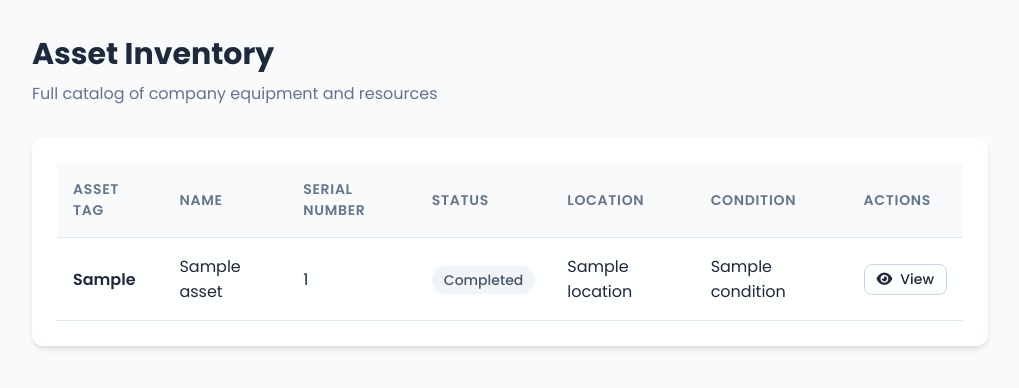
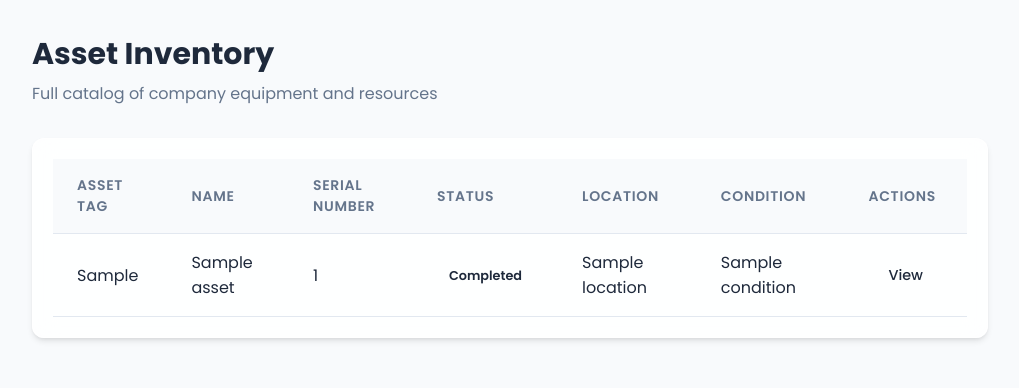
Before and after one commit to Sumitgp004/assests_flow_erp, a Flask app: template templates/assests/index.html in a window 1280 px wide. Shown: the part 60-448 px from the top of the page, without its empty margins (260-1279 px from the left). Run offline with Flask 3, Linux system fonts and the light colour scheme; the template is opened without the code that fills it: most values are stand-ins (such as "Sample title", 1, 10 or a date in 2020).

Commit message:
index final

```diff
--- a/templates/assests/index.html
+++ b/templates/assests/index.html
@@ -1,60 +1,102 @@
 {% extends "base.html" %}
 
 {% block content %}
+
 <section class="page active">
+
     <div class="page-heading">
         <div>
             <h1>Asset Inventory</h1>
             <p>Full catalog of company equipment and resources</p>
         </div>
+
         <div class="page-actions">
             {% if session.get('role') in ['admin', 'asset_manager'] %}
             <a href="{{ url_for('assets.new') }}" class="btn btn-primary">
-          <i class="fa-solid fa-plus"></i> Add New Asset
+                <i class="fa-solid fa-plus"></i>
+                Add New Asset
             </a>
             {% endif %}
         </div>
     </div>
 
-  <div class="glass-card table-card" style="padding: 1.5rem; overflow-x: auto;">
-    <table class="data-table" style="width: 100%; border-collapse: collapse; text-align: left;">
+    <div class="glass-card table-card" style="padding:20px; overflow-x:auto;">
+
+        <table class="data-table" style="width:100%; border-collapse:collapse;">
+
             <thead>
-        <tr style="border-bottom: 1px solid #e2e8f0;">
-          <th style="padding: 1rem;">Asset Tag</th>
-          <th style="padding: 1rem;">Name</th>
-          <th style="padding: 1rem;">Serial Number</th>
-          <th style="padding: 1rem;">Status</th>
-          <th style="padding: 1rem;">Location</th>
-          <th style="padding: 1rem;">Condition</th>
-          <th style="padding: 1rem;">Actions</th>
+                <tr>
+                    <th>Asset Tag</th>
+                    <th>Name</th>
+                    <th>Serial Number</th>
+                    <th>Status</th>
+                    <th>Location</th>
+                    <th>Condition</th>
+                    <th>Actions</th>
                 </tr>
             </thead>
+
             <tbody>
+
+            {% if assets %}
+
                 {% for a in assets %}
-        <tr style="border-bottom: 1px solid #f1f5f9;">
-          <td style="padding: 1rem; font-weight: 600;">{{ a.asset_tag }}</td>
-          <td style="padding: 1rem;">{{ a.name }}</td>
-          <td style="padding: 1rem;">{{ a.serial_number or '-' }}</td>
-          <td style="padding: 1rem;">
-            <span style="padding: 0.25rem 0.75rem; border-radius: 9999px; font-size: 0.875rem; font-weight: 500;
-              background-color: {% if a.status == 'available' %}#d1fae5; color: #065f46;
-                                {% elif a.status == 'allocated' %}#dbeafe; color: #1e40af;
-                                {% elif a.status == 'maintenance' %}#fef3c7; color: #92400e;
-                                {% else %}#f1f5f9; color: #475569;{% endif %}">
-              {{ a.status | title }}
-            </span>
+                <tr>
+
+                    <td>{{ a.asset_tag }}</td>
+
+                    <td>{{ a.name }}</td>
+
+                    <td>{{ a.serial_number if a.serial_number else "-" }}</td>
+
+                    <td>
+
+                        {% if a.status == "available" %}
+                            <span class="badge bg-success">Available</span>
+
+                        {% elif a.status == "allocated" %}
+                            <span class="badge bg-primary">Allocated</span>
+
+                        {% elif a.status == "maintenance" %}
+                            <span class="badge bg-warning text-dark">Maintenance</span>
+
+                        {% else %}
+                            <span class="badge bg-secondary">{{ a.status }}</span>
+
+                        {% endif %}
+
                     </td>
-          <td style="padding: 1rem;">{{ a.location }}</td>
-          <td style="padding: 1rem;">{{ a.condition }}</td>
-          <td style="padding: 1rem;">
-            <a href="{{ url_for('assets.detail', asset_id=a.id) }}" class="btn btn-outline" style="padding: 0.25rem 0.75rem; font-size: 0.875rem;">
-              <i class="fa-solid fa-eye"></i> View
+
+                    <td>{{ a.location }}</td>
+
+                    <td>{{ a.condition }}</td>
+
+                    <td>
+                        <a href="{{ url_for('assets.detail', asset_id=a.id) }}"
+                           class="btn btn-outline-primary btn-sm">
+                            View
                         </a>
                     </td>
+
                 </tr>
                 {% endfor %}
+
+            {% else %}
+
+                <tr>
+                    <td colspan="7" style="text-align:center;">
+                        No assets found.
+                    </td>
+                </tr>
+
+            {% endif %}
+
             </tbody>
+
         </table>
+
     </div>
+
 </section>
+
 {% endblock %}
```
Lines whose indentation alone changed are shown as unchanged.
